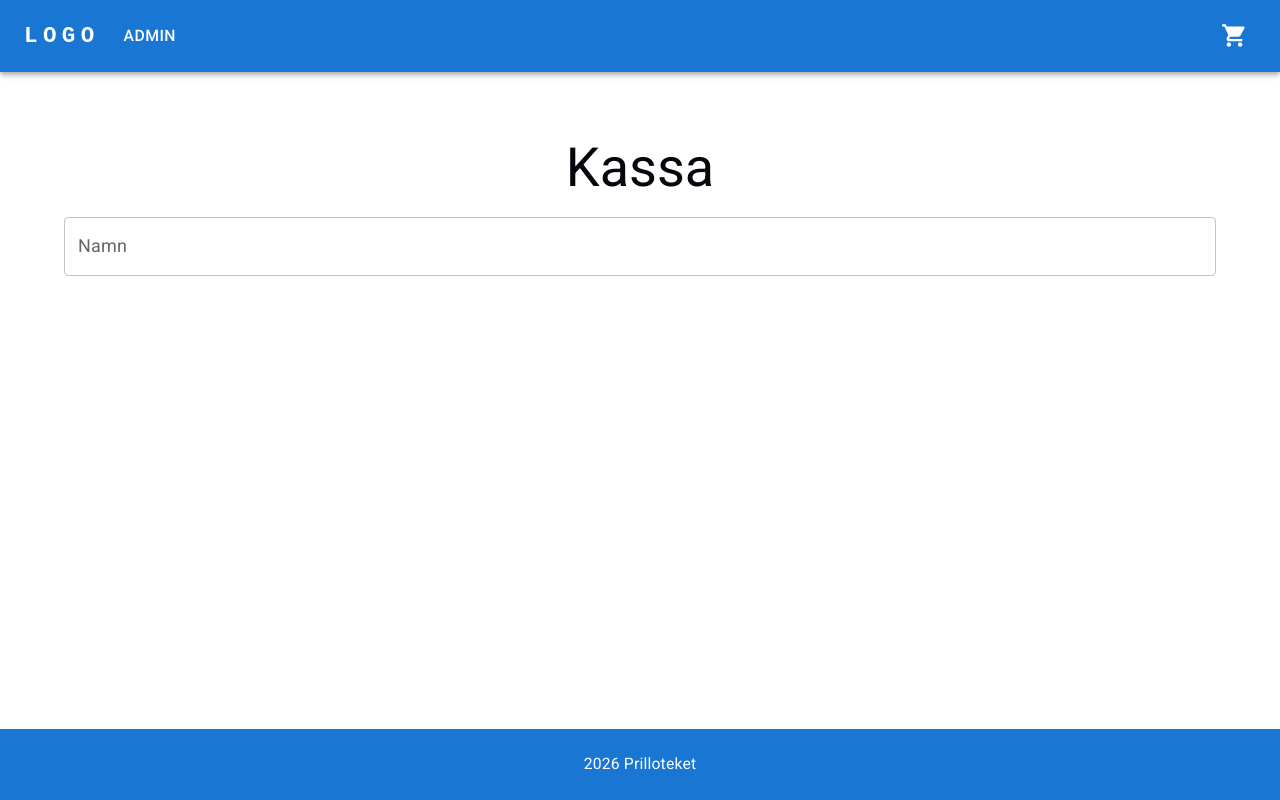
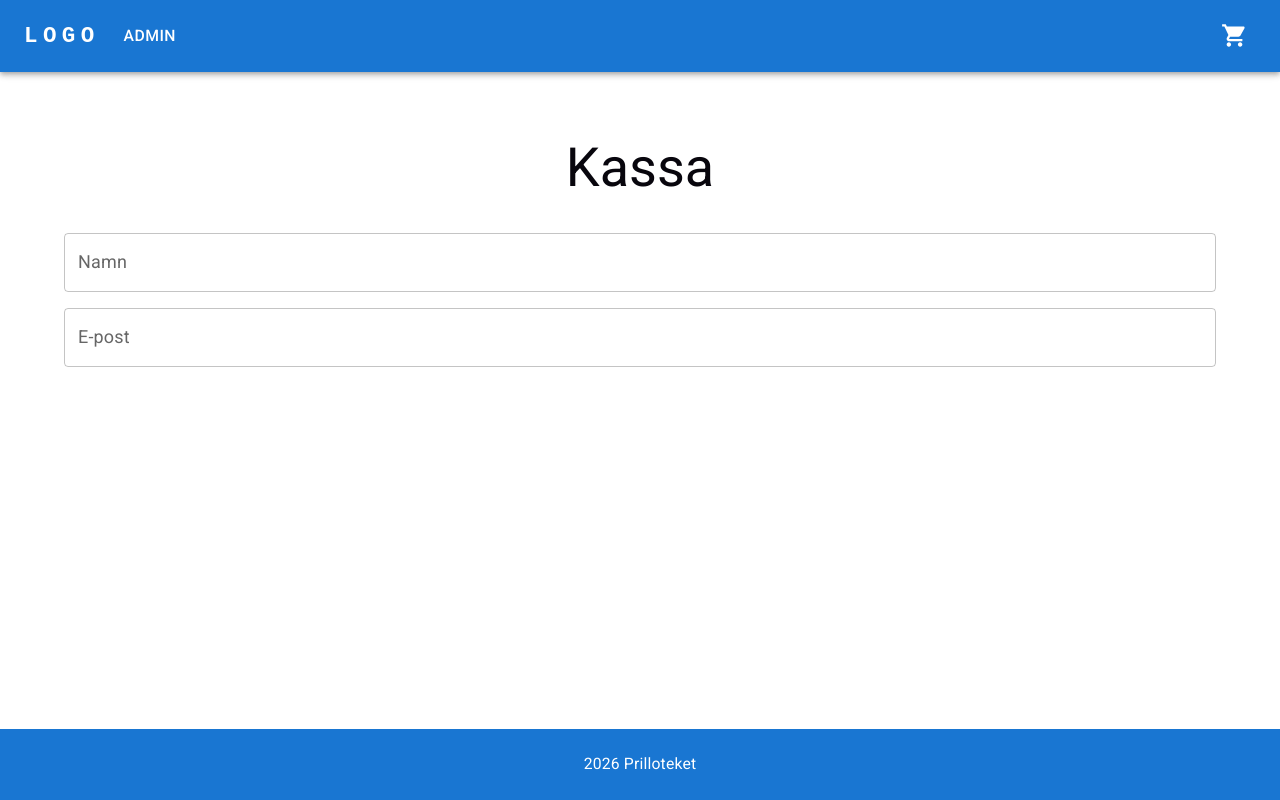
Before and after one commit to adamwidar-92/InlWebbshop3, a React (Vite) app in the folder web/: page /checkout in a window 1280 px wide. Built offline with nearby package versions, Linux system fonts and the light colour scheme.

Commit message:
Lägg till e-postfält med autofyll #14

```diff
--- a/web/src/pages/Checkout.tsx
+++ b/web/src/pages/Checkout.tsx
@@ -3,7 +3,7 @@ import { Box, Container, TextField, Typography } from '@mui/material'
 export default function Checkout() {
   return (
     <Container sx={{ py: 8 }}>
-      <Box component="form">
+      <Box component="form" sx={{ display: 'grid', gap: 2 }}>
         <Typography variant="h3" component="h1" gutterBottom>
           Kassa
         </Typography>
@@ -14,6 +14,14 @@ export default function Checkout() {
           name="customerName"
           autoComplete="name"
         />
+
+        <TextField
+          fullWidth
+          label="E-post"
+          name="email"
+          type="email"
+          autoComplete="email"
+        />
       </Box>
     </Container>
   )
```
